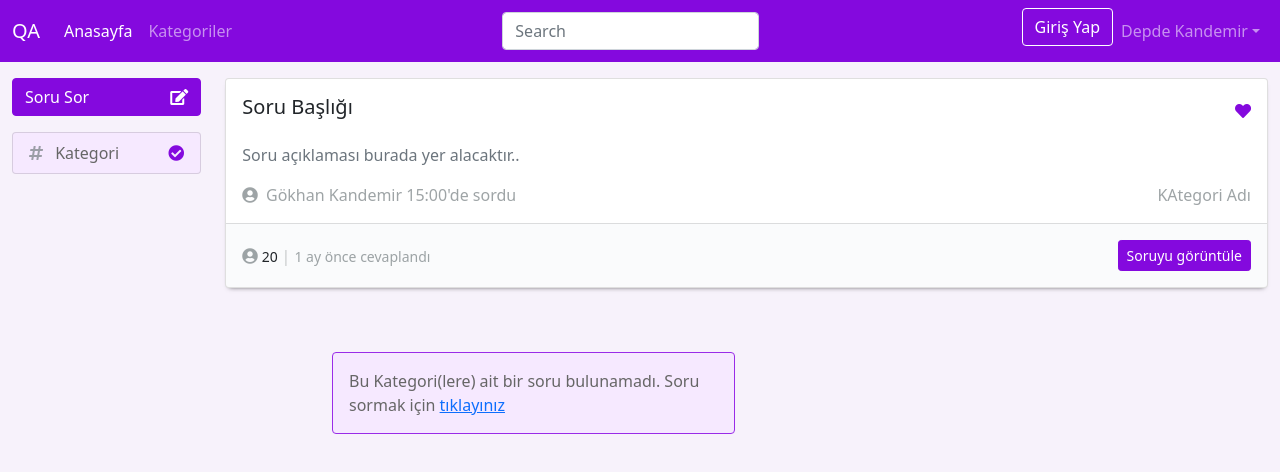
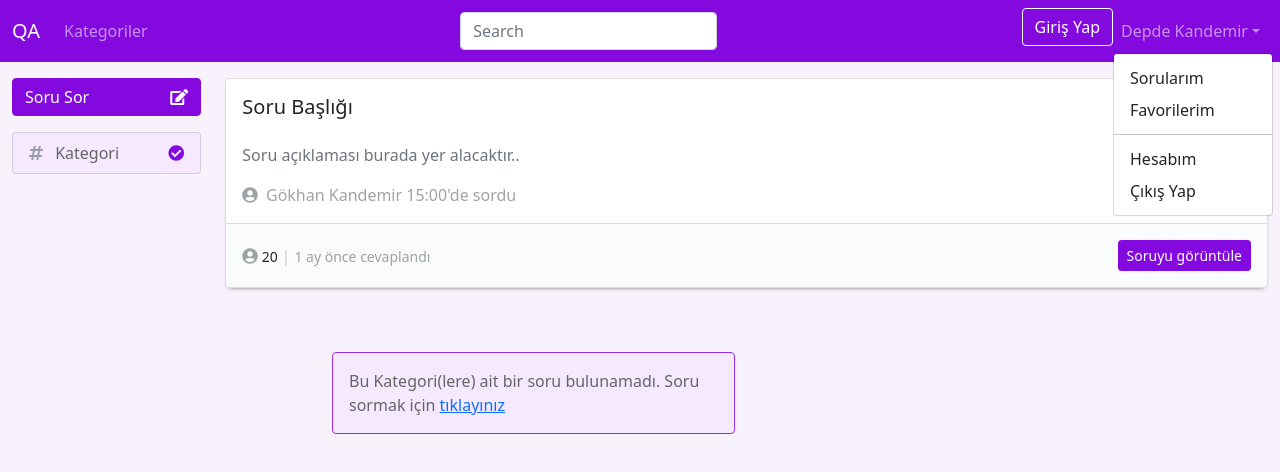
Before and after one commit to goktugs/vue-QA-site, a Vue app: page / in a window 1280 px wide. Both pictures are taken after a click on the button "Depde Kandemir". Shown: the top 472 px of the page. Built offline with nearby package versions, Linux system fonts and the light colour scheme.

Commit message:
Add Dummy.db

```diff
--- /dev/null
+++ b/db.json
@@ -0,0 +1,49 @@
+{
+  "users": [],
+  "categories": [
+    {
+      "title": "Vue.js",
+      "id": 1
+    },
+    {
+      "title": "JavaScript",
+      "id": 2
+    },
+    {
+      "title": "PHP",
+      "id": 3
+    },
+    {
+      "title": "Python",
+      "id": 4
+    },
+    {
+      "title": "React",
+      "id": 5
+    },
+    {
+      "title": "Golang",
+      "id": 6
+    },
+    {
+      "title": "DevOPS",
+      "id": 7
+    },
+    {
+      "title": "AWS",
+      "id": 8
+    },
+    {
+      "title": "Vue.js",
+      "id": 9
+    },
+    {
+      "title": "Angular",
+      "id": 10
+    }
+  ],
+  "questions": [],
+  "comments": [],
+  "favorites": [],
+  "likes": []
+}
--- a/package.json
+++ b/package.json
@@ -8,6 +8,7 @@
     "lint": "vue-cli-service lint"
   },
   "dependencies": {
+    "axios": "^0.27.2",
     "core-js": "^3.8.3",
     "vue": "^3.2.13",
     "vue-router": "^4.0.3",
--- a/src/components/AppShared/AppHeader.vue
+++ b/src/components/AppShared/AppHeader.vue
@@ -1,3 +1,14 @@
+<script>
+export default {
+  name: "AppHeader",
+  data: () => ({
+    menuOpened: false,
+  }),
+};
+</script>
+
+
+
 <template>
   <nav
     class="navbar navbar-dark navbar-expand-lg sticky-top"
@@ -19,7 +30,8 @@
       <div class="collapse navbar-collapse" id="navbarSupportedContent">
         <ul class="navbar-nav me-auto mb-2 mb-lg-0">
           <li class="nav-item">
-            <a class="nav-link active" aria-current="page" href="#">Anasayfa</a>
+            <router-link active-class="active" :to="{ name: 'HomeView' }">
+            </router-link>
           </li>
           <li class="nav-item">
             <a class="nav-link" href="#">Kategoriler</a>
@@ -35,13 +47,16 @@
           />
         </div>
 
-        <a href="login.html" class="btn btn-outline-primary me-0 mb-2"
-          >Giriş Yap</a
-        >
+        <router-link
+          :to="{ name: 'LoginView' }"
+          class="btn btn-outline-primary me-0 mb-2"
+          >Giriş Yap
+        </router-link>
 
         <ul class="navbar-nav me-0 mb-2 mb-lg-0">
           <li class="nav-item dropdown">
             <a
+              @click="menuOpened = !menuOpened"
               class="nav-link dropdown-toggle"
               id="navbarDropdown"
               role="button"
@@ -49,16 +64,34 @@
               aria-expanded="false"
               >Depde Kandemir</a
             >
-            <ul class="dropdown-menu" aria-labelledby="navbarDropdown">
+            <ul
+              :class="{ show: menuOpened }"
+              class="dropdown-menu"
+              aria-labelledby="navbarDropdown"
+            >
               <li>
-                <a class="dropdown-item" href="my-questions.html">Sorularım</a>
-                <a class="dropdown-item" href="favorites.html">Favorilerim</a>
+                <router-link
+                  class="dropdown-item"
+                  :to="{ name: 'MyQuestionsView' }"
+                  >Sorularım
+                </router-link>
+              </li>
+              <li>
+                <router-link
+                  class="dropdown-item"
+                  :to="{ name: 'MyFavoritesView' }"
+                  >Favorilerim
+                </router-link>
               </li>
               <li>
                 <hr class="dropdown-divider" />
               </li>
               <li>
-                <a class="dropdown-item" href="my-account.html">Hesabım</a>
+                <router-link
+                  class="dropdown-item"
+                  :to="{ name: 'MyAccountView' }"
+                  >Hesabım
+                </router-link>
               </li>
               <li>
                 <a class="dropdown-item" href="#">Çıkış Yap</a>
--- a/src/router/index.js
+++ b/src/router/index.js
@@ -22,11 +22,11 @@ const routes = [
   },
   {
     path: '/favorites',
-    name: 'FavoritesView',
+    name: 'MyFavoritesView',
     meta: { authRequired: true },
     // component: () => import('@/views/User/Authenticated/FavoritesView'),
     components: {
-      default: () => import('@/views/User/Authenticated/FavoritesView'),
+      default: () => import('@/views/User/Authenticated/MyFavoritesView'),
       AppHeader,
     },
   },
--- /dev/null
+++ b/src/views/User/Authenticated/MyFavoritesView.vue
@@ -0,0 +1,58 @@
+<template>
+  <div class="container-fluid">
+    <div class="row mt-3">
+      <!-- SORULAR -->
+      <div class="col-8 offset-2">
+        <div class="card text-left mb-3">
+          <div class="card-body">
+            <div class="d-flex justify-content-between align-items-center">
+              <h5 class="card-title">Soru Başlığı</h5>
+              <span>
+                <i class="fa fa-heart text-primary"></i>
+              </span>
+            </div>
+            <div class="mt-3">
+              <p class="text-muted">Soru açıklaması burada yer alacaktır..</p>
+
+              <div class="d-flex justify-content-between align-items-center">
+                <div class="custom-text-light">
+                  <i class="fa fa-user-circle me-1"></i>
+                  Gökhan Kandemir 15:00'de sordu
+                </div>
+                <div class="custom-text-light">KAtegori Adı</div>
+              </div>
+            </div>
+          </div>
+          <div
+            class="
+              card-footer
+              text-muted
+              py-3
+              question-footer
+              d-flex
+              justify-content-between
+              align-items-center
+            "
+          >
+            <div>
+              <span class="comment-container">
+                <i class="custom-text-light fa fa-user-circle me-1"></i>
+                <small class="text-dark">20 </small>
+              </span>
+              <span class="custom-seperator"> | </span>
+              <small class="custom-text-light">1 ay önce cevaplandı</small>
+            </div>
+            <button class="btn-sm btn btn-primary">Soruyu görüntüle</button>
+          </div>
+        </div>
+      </div>
+      <div class="col-4 offset-3 mt-5">
+        <div class="alert alert-primary" role="alert">
+          Bu Kategori(lere) ait bir soru bulunamadı. Soru sormak için
+          <a href="#">tıklayınız</a>
+        </div>
+      </div>
+      <!-- !SORULAR -->
+    </div>
+  </div>
+</template>
```
Also changed, not shown: 1 other file (tests, documents, lock files or other folders).
